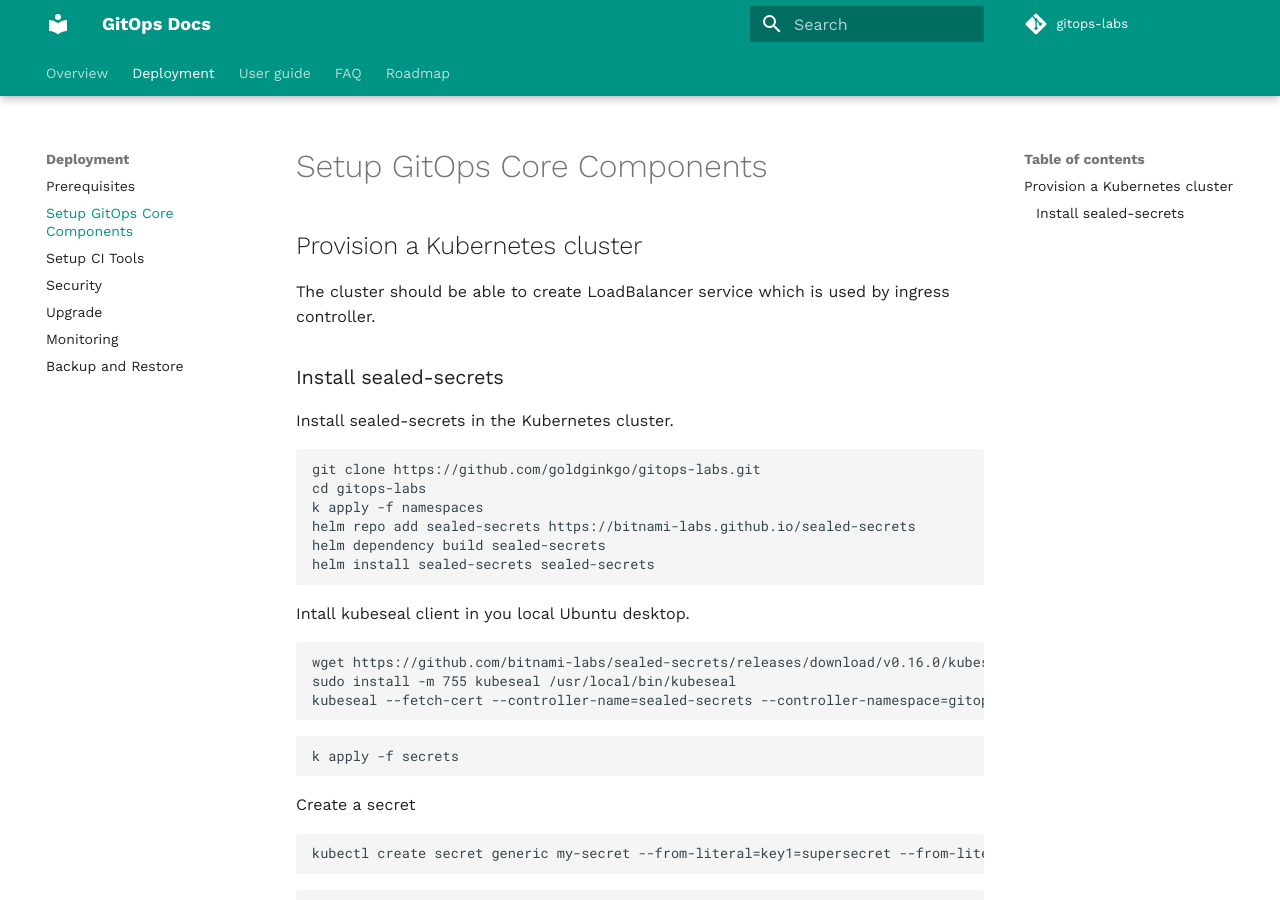
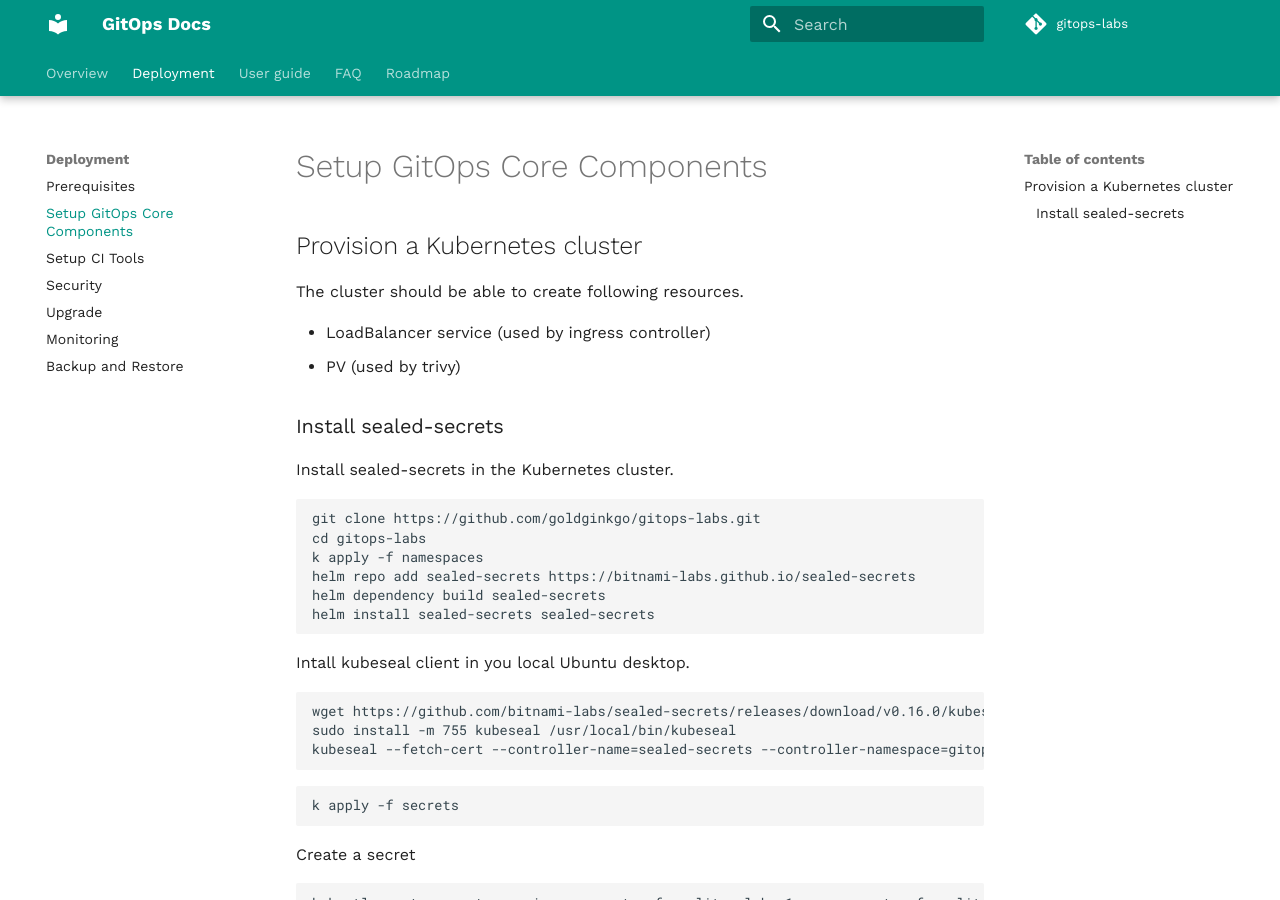
Before and after one commit to goldginkgo/gitops-labs, an MkDocs documentation site: the page built from docs/deploy/setup.md, in a window 1280 px wide and 900 px high. Built offline with MkDocs 1.6.1 and Material for MkDocs 9.7.7, drawn with Linux system fonts in a browser that asks for light colours; comment, search, counter and statistics services are not loaded.

Commit message:
Add sealed secrets

```diff
--- a/docs/deploy/setup.md
+++ b/docs/deploy/setup.md
@@ -2,7 +2,10 @@
 
 ## Provision a Kubernetes cluster
 
-The cluster should be able to create LoadBalancer service which is used by ingress controller.
+The cluster should be able to create following resources.
+
+- LoadBalancer service (used by ingress controller)
+- PV (used by trivy)
 
 ### Install sealed-secrets
 
```
Also changed, not shown: 2 other files.
